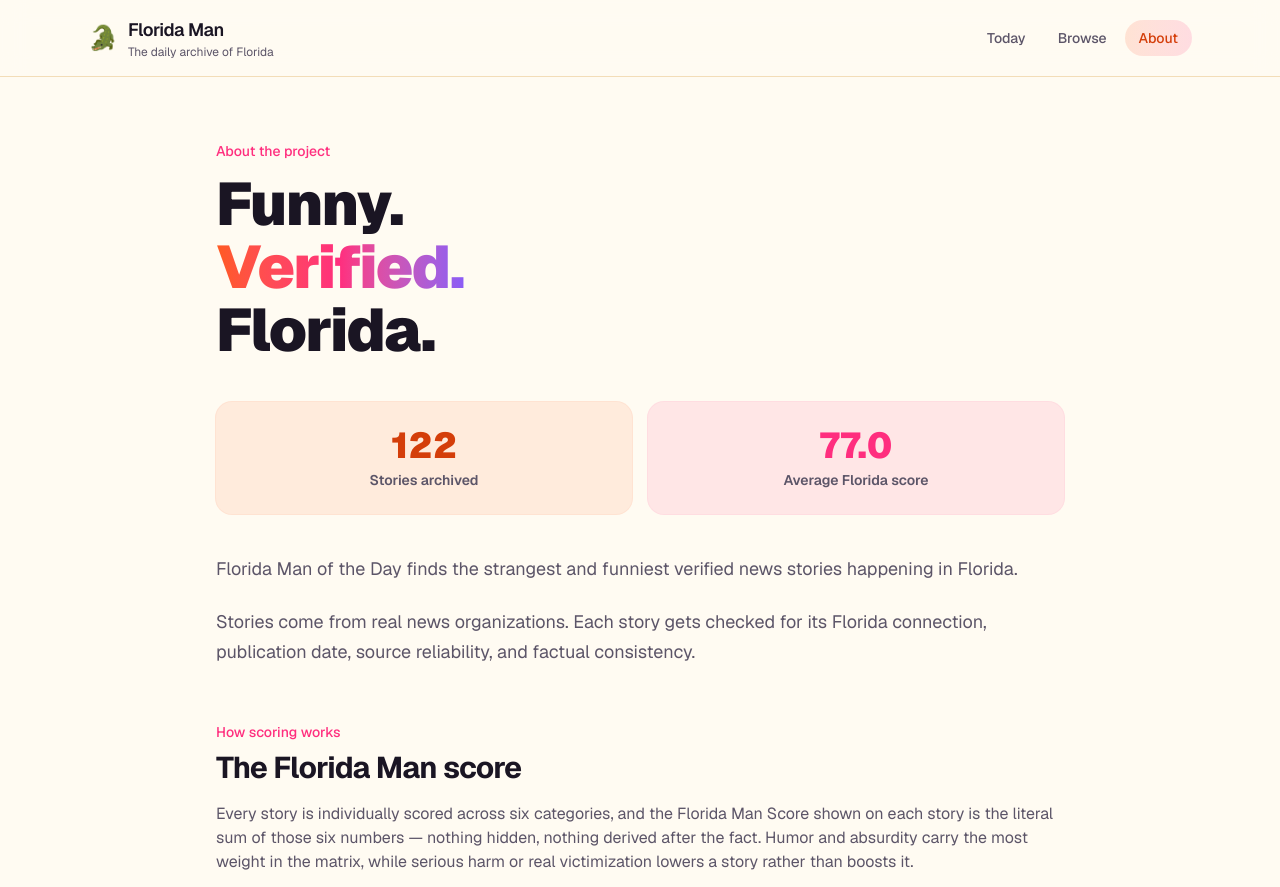
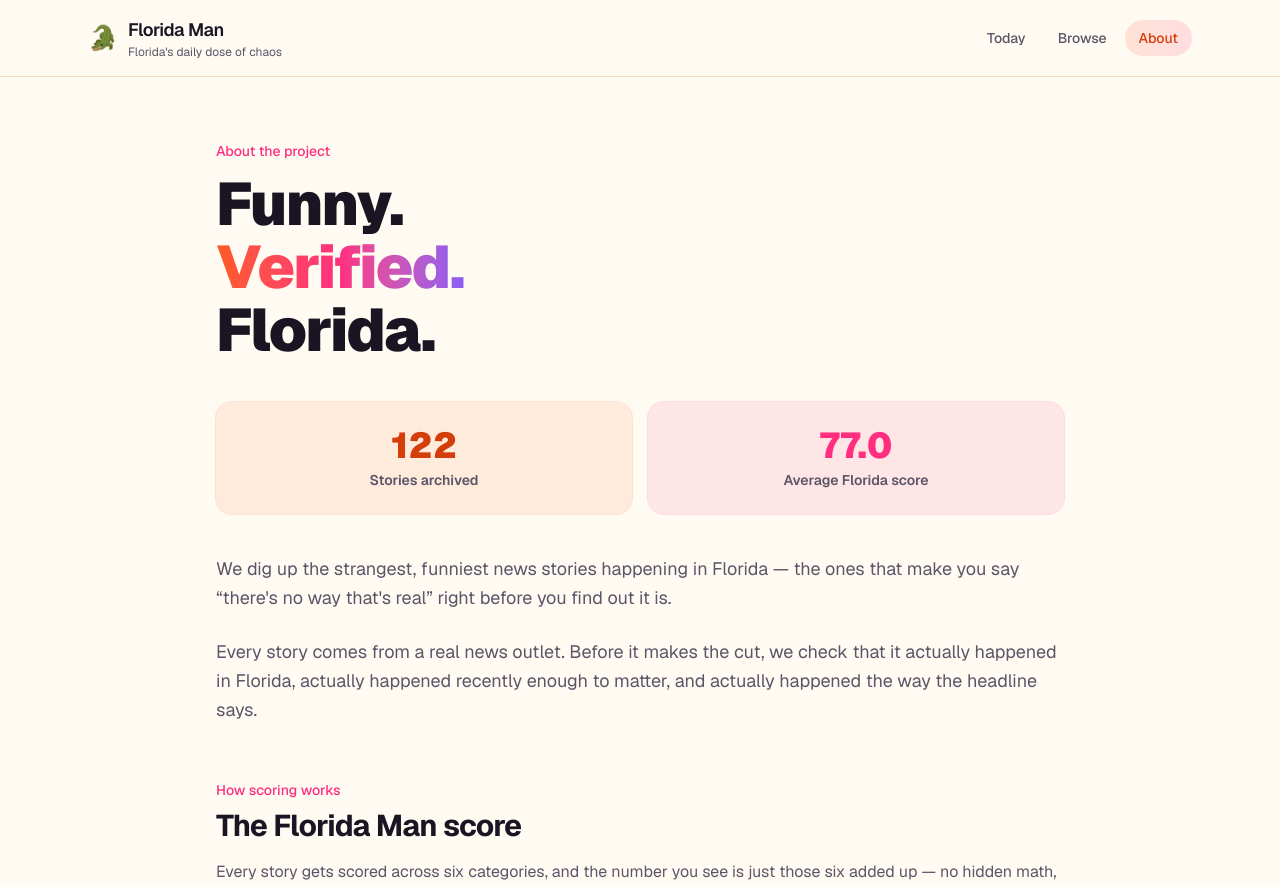
Before and after one commit to jacobbloom28-stack/Florida-Man-Website, a Next.js app: page /about in a window 1280 px wide. Shown: the top 887 px of the page. Built offline with nearby package versions, Linux system fonts and the light colour scheme; no server answers.

Commit message:
Make site copy sound more human: warmer tagline, about-page text, empty/error states, and meta descriptions

```diff
--- a/app/about/page.tsx
+++ b/app/about/page.tsx
@@ -7,7 +7,7 @@ import React from "react";
 export const metadata: Metadata = {
   title: "About",
   description:
-    "How Florida Man of the Day verifies and scores every story — the rubric behind Absurdity, Humor, Florida Factor, Unexpectedness, Headline Quality, and Source Quality.",
+    "How we check and score every Florida Man story — the six-part rubric behind Absurdity, Humor, Florida Factor, Unexpectedness, Headline Quality, and Source Quality.",
   alternates: { canonical: "/about" },
 };
 
@@ -57,14 +57,16 @@ export default function About() {
 
         <div className="mt-10 space-y-6 text-lg leading-relaxed text-ink-soft">
           <p>
-            Florida Man of the Day finds the strangest and funniest verified
-            news stories happening in Florida.
+            We dig up the strangest, funniest news stories happening in
+            Florida — the ones that make you say &ldquo;there&apos;s no
+            way that&apos;s real&rdquo; right before you find out it is.
           </p>
 
           <p>
-            Stories come from real news organizations. Each story gets checked
-            for its Florida connection, publication date, source reliability,
-            and factual consistency.
+            Every story comes from a real news outlet. Before it makes the
+            cut, we check that it actually happened in Florida, actually
+            happened recently enough to matter, and actually happened the
+            way the headline says.
           </p>
         </div>
 
@@ -76,12 +78,12 @@ export default function About() {
           </h3>
 
           <p className="mt-4 text-ink-soft">
-            Every story is individually scored across six categories, and the
-            Florida Man Score shown on each story is the literal sum of
-            those six numbers — nothing hidden, nothing derived after the
-            fact. Humor and absurdity carry the most weight in the matrix,
-            while serious harm or real victimization lowers a story rather
-            than boosts it.
+            Every story gets scored across six categories, and the number
+            you see is just those six added up — no hidden math, no fudging
+            it after the fact. Humor and absurdity count for the most. And
+            if a story involves someone actually getting hurt, that drags
+            the score down instead of up — we&apos;re here to laugh at bad
+            decisions, not at anyone&apos;s pain.
           </p>
 
           <div className="mt-6 overflow-x-auto rounded-2xl bg-white shadow-md shadow-ink/5 ring-1 ring-line">
--- a/app/browse/layout.tsx
+++ b/app/browse/layout.tsx
@@ -6,7 +6,7 @@ import type { Metadata } from "next";
 export const metadata: Metadata = {
   title: "Browse",
   description:
-    "Browse the full verified archive of Florida Man stories — filter by category, city, date, and Florida Man score.",
+    "Every verified Florida Man story we've got — filter by category, city, date, or just how wild it scored.",
   alternates: { canonical: "/browse" },
 };
 
--- a/app/browse/page.tsx
+++ b/app/browse/page.tsx
@@ -225,7 +225,7 @@ function BrowseContent() {
         <div className="mt-6 divide-y divide-line rounded-2xl bg-white shadow-md shadow-ink/5 ring-1 ring-line">
           {filteredStories.length === 0 ? (
             <p className="px-6 py-14 text-center font-medium text-ink-soft">
-              No Florida Man stories found.
+              Couldn&apos;t find one that matches. Try loosening a filter.
             </p>
           ) : (
             filteredStories.map((story) => (
--- a/app/components/Header.tsx
+++ b/app/components/Header.tsx
@@ -23,7 +23,7 @@ export default function Header() {
               Florida Man
             </span>
             <span className="block text-xs text-ink-soft">
-              The daily archive of Florida
+              Florida&apos;s daily dose of chaos
             </span>
           </span>
         </Link>
--- a/app/lib/siteConfig.ts
+++ b/app/lib/siteConfig.ts
@@ -1,7 +1,7 @@
 export const SITE_NAME = "Florida Man of the Day";
 
 export const SITE_DESCRIPTION =
-  "The daily archive of Florida's strangest, funniest, verified news stories — gators, mugshots, and all.";
+  "Florida's strangest, funniest news stories — one a day, and every one of them really happened.";
 
 // Prefer an explicit override, then Vercel's stable production domain (not
 // the per-deployment VERCEL_URL, which changes on every preview), then a
--- a/app/page.tsx
+++ b/app/page.tsx
@@ -95,8 +95,8 @@ export default function Home() {
 
             <p className="mx-auto mt-6 max-w-xl text-base font-medium text-white/90 drop-shadow-[0_2px_6px_rgba(0,0,0,0.3)]">
               {isOnThisDay
-                ? `An actual Florida Man incident on record for ${todayDate.month} ${todayDate.day} — this one happened in ${today.year}.`
-                : `No verified Florida Man incident on record for ${todayDate.month} ${todayDate.day} yet — here's a featured pick while the archive grows.`}
+                ? `Yes, this really happened in Florida — on ${todayDate.month} ${todayDate.day}, back in ${today.year}.`
+                : `We don't have a story on record for ${todayDate.month} ${todayDate.day} yet — here's one of our favorites in the meantime.`}
             </p>
           </div>
         </div>
@@ -106,13 +106,13 @@ export default function Home() {
           <div className="rounded-2xl bg-sunset/10 p-5 text-center ring-1 ring-sunset/15">
             <p className="text-3xl font-black text-sunset-dark">{totalStories}</p>
             <p className="mt-1 text-xs font-semibold text-ink-soft">
-              Verified stories
+              Stories so far
             </p>
           </div>
           <div className="rounded-2xl bg-flamingo/10 p-5 text-center ring-1 ring-flamingo/15">
             <p className="text-3xl font-black text-flamingo">{avgScore}</p>
             <p className="mt-1 text-xs font-semibold text-ink-soft">
-              Avg. Florida score
+              Average Florida score
             </p>
           </div>
           <div className="rounded-2xl bg-lagoon/10 p-5 text-center ring-1 ring-lagoon/15">
@@ -138,7 +138,7 @@ export default function Home() {
 
               <span className="flex items-center gap-1.5 text-sm font-semibold text-lagoon">
                 <span className="h-1.5 w-1.5 rounded-full bg-lagoon" />
-                Verified story
+                100% real
               </span>
             </div>
 
@@ -221,7 +221,7 @@ export default function Home() {
         {/* Category chips — jump into the archive */}
         <section className="mx-auto mt-16 max-w-4xl">
           <p className="mb-4 text-sm font-semibold text-ink-soft">
-            Explore by category
+            Or dive into a category
           </p>
 
           <div className="flex flex-wrap gap-2.5">
@@ -241,7 +241,7 @@ export default function Home() {
               href="/browse"
               className="rounded-full bg-gradient-to-r from-ink to-[#3d2f52] px-6 py-3 text-sm font-bold text-white transition-transform hover:-translate-y-0.5"
             >
-              Browse full archive →
+              See the whole archive →
             </Link>
 
             <Link
@@ -257,9 +257,9 @@ export default function Home() {
           <p className="text-sm font-bold text-sunset-dark">About the ranking</p>
 
           <p className="mt-2 text-sm leading-relaxed text-ink-soft">
-            Stories are ranked using a combination of humor, absurdity,
-            Florida relevance, and source reliability. Only verified news
-            reports can become Florida Man of the Day.
+            We rank stories on humor, absurdity, how unmistakably Florida
+            they feel, and whether the source actually checks out. If it
+            didn&apos;t really happen, it doesn&apos;t make the cut.
           </p>
 
           <Link
--- a/app/story/[slug]/page.tsx
+++ b/app/story/[slug]/page.tsx
@@ -63,7 +63,11 @@ export default async function StoryPage({
         <Header />
 
         <section className="mx-auto max-w-4xl px-6 py-16">
-          <h1 className="text-4xl font-bold">Story not found</h1>
+          <h1 className="text-4xl font-bold">We couldn&apos;t find that story</h1>
+
+          <p className="mt-3 text-ink-soft">
+            Either the link&apos;s wrong, or this one was too wild even for our archive.
+          </p>
 
           <Link href="/browse" className="mt-4 inline-block font-medium text-sunset hover:text-sunset-dark">
             Back to browse
```
